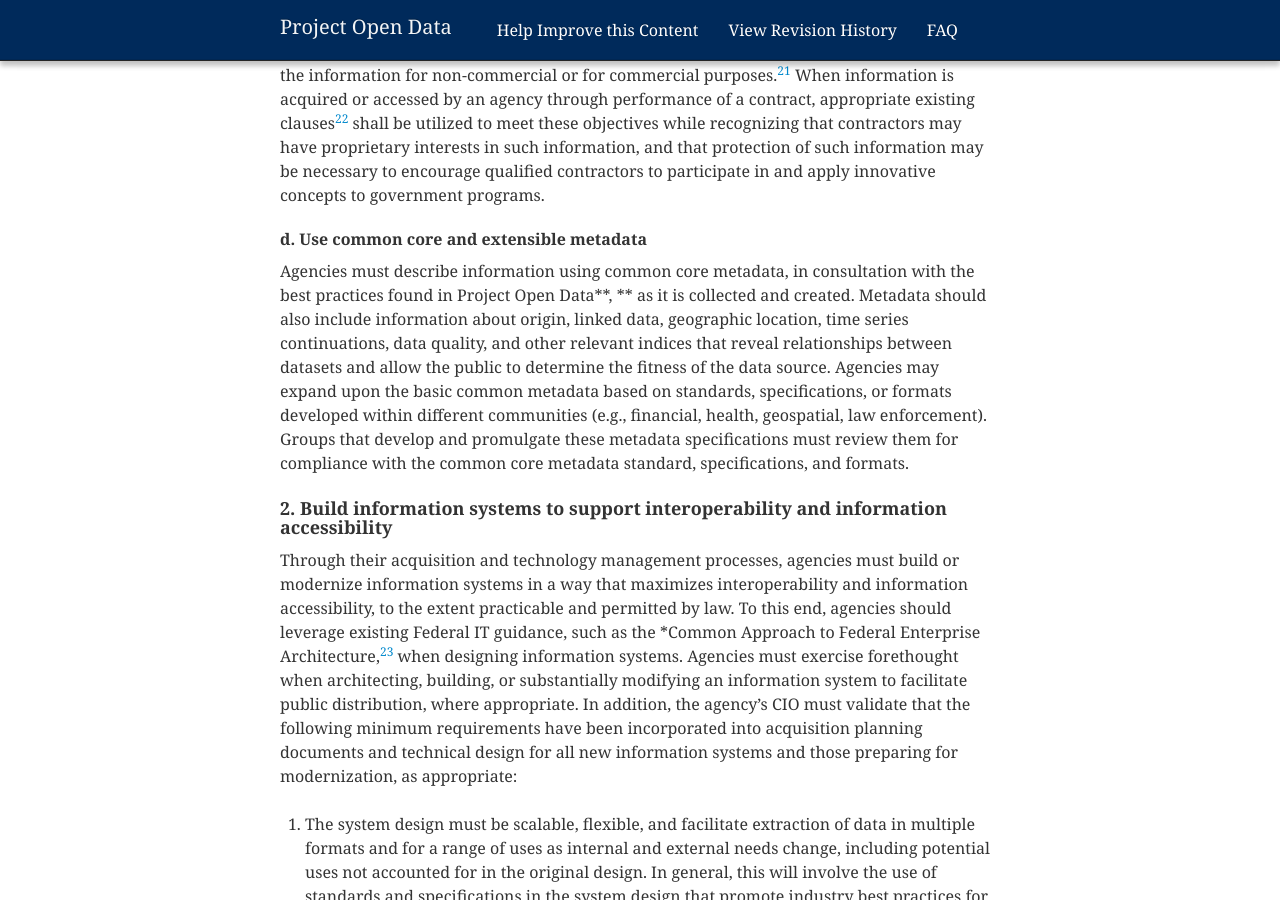
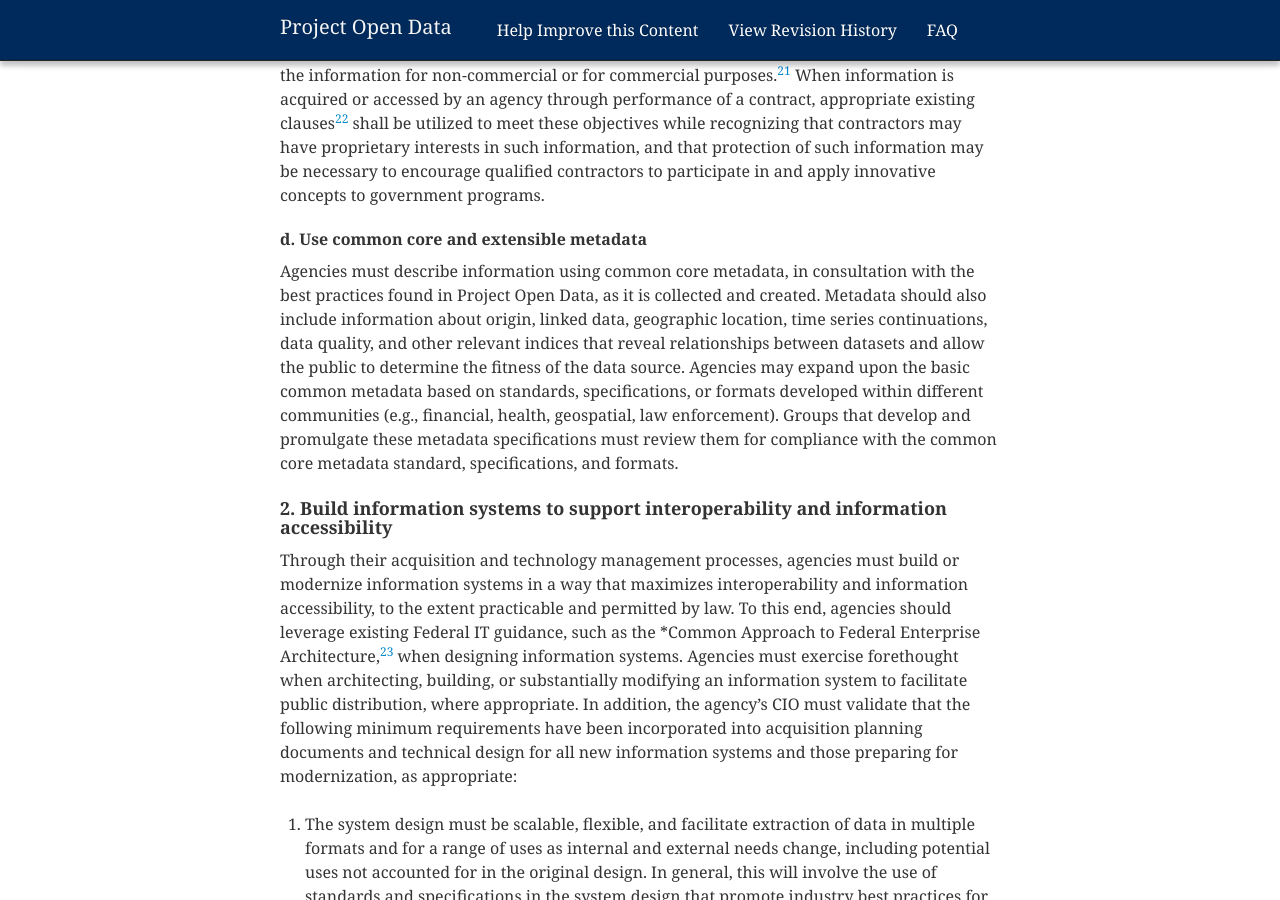
Before and after one commit to gbinal/p-o-d.github.com, a Jekyll site: the page built from policy-memo.md, in a window 1280 px wide and 900 px high, scrolled down 6497 px. Built offline with Jekyll 4.4.1, drawn with Linux system fonts in a browser that asks for light colours; nearby versions of some CDN libraries.

Commit message:
Removed extra asterisks

```diff
--- a/policy-memo.md
+++ b/policy-memo.md
@@ -106,7 +106,7 @@ Agencies must apply open licenses, in consultation with the best practices found
 
 ##### d. Use common core and extensible metadata
 
-Agencies must describe information using common core metadata, in consultation with the best practices found in Project Open Data**, ** as it is collected and created. Metadata should also include information about origin, linked data, geographic location, time series continuations, data quality, and other relevant indices that reveal relationships between datasets and allow the public to determine the fitness of the data source. Agencies may expand upon the basic common metadata based on standards, specifications, or formats developed within different communities (e.g., financial, health, geospatial, law enforcement). Groups that develop and promulgate these metadata specifications must review them for compliance with the common core metadata standard, specifications, and formats.
+Agencies must describe information using common core metadata, in consultation with the best practices found in Project Open Data, as it is collected and created. Metadata should also include information about origin, linked data, geographic location, time series continuations, data quality, and other relevant indices that reveal relationships between datasets and allow the public to determine the fitness of the data source. Agencies may expand upon the basic common metadata based on standards, specifications, or formats developed within different communities (e.g., financial, health, geospatial, law enforcement). Groups that develop and promulgate these metadata specifications must review them for compliance with the common core metadata standard, specifications, and formats.
 
 #### 2. Build information systems to support interoperability and information accessibility
 
```
